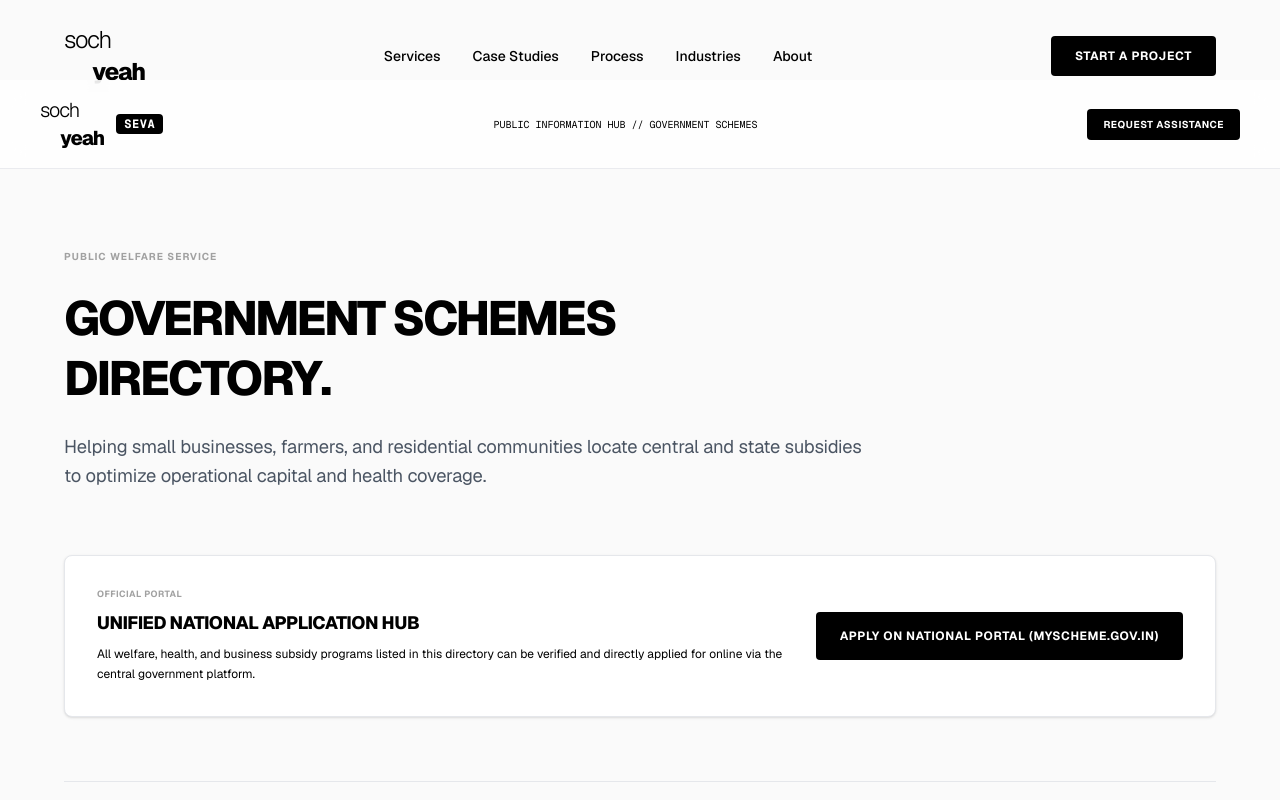
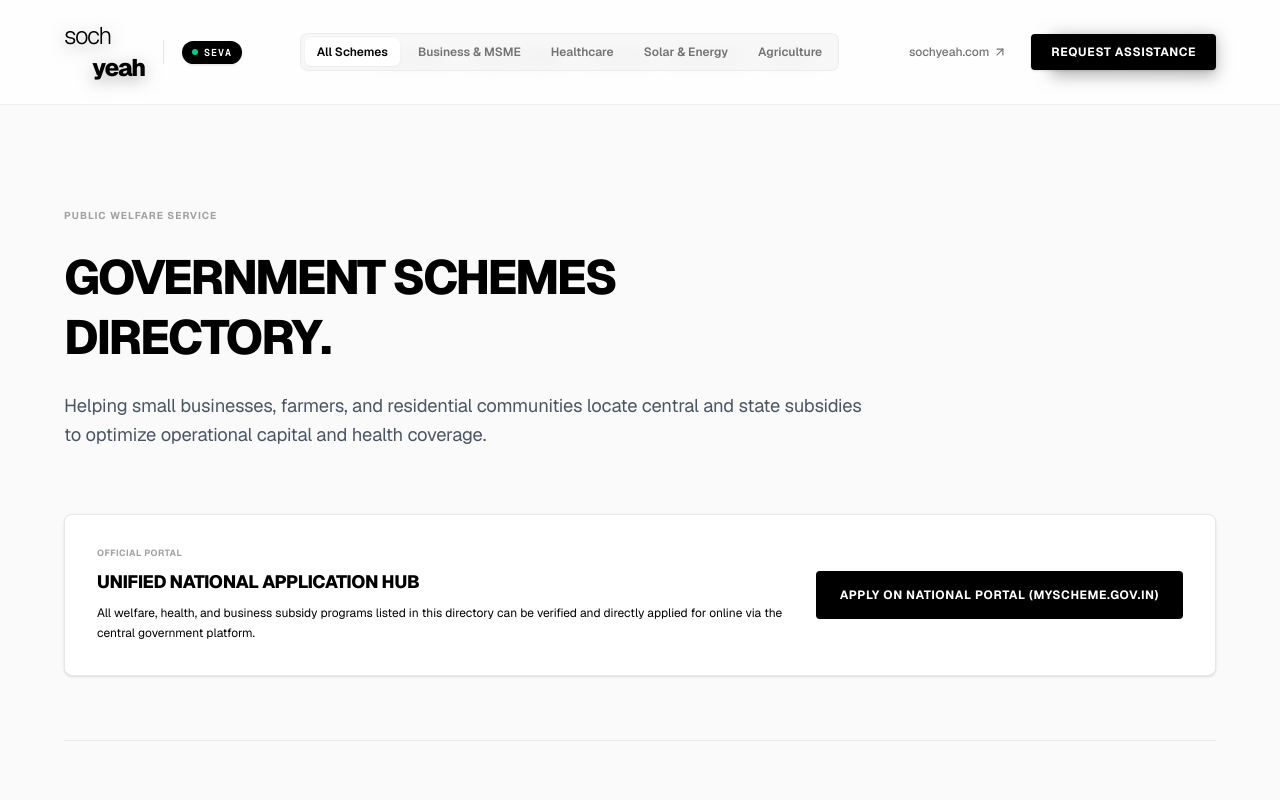
Before and after one commit to En5id3/SY, a Next.js app: page /seva in a window 1280 px wide. Shown: the top 800 px of the page. Built offline with nearby package versions, Linux system fonts and the light colour scheme.

Commit message:
feat: design modern interactive header for SEVA subdomain

```diff
--- a/src/app/seva/page.tsx
+++ b/src/app/seva/page.tsx
@@ -3,6 +3,7 @@
 import React, { useState } from 'react';
 import Link from 'next/link';
 import { ShieldCheck, Coins, HeartPulse, Cpu, Sun, Sprout, Search, ArrowRight, Info, CheckCircle2 } from 'lucide-react';
+import SevaHeader from '@/components/SevaHeader';
 
 interface Scheme {
   id: string;
@@ -144,31 +145,10 @@ export default function SevaPortal() {
 
   return (
     <div className="bg-[#fafafa] min-h-screen text-black antialiased">
-      {/* 1. Custom Seva Header */}
-      <header className="sticky top-0 left-0 right-0 z-50 bg-white/80 backdrop-blur-md border-b border-border-light/80 py-4 px-6">
-        <div className="max-w-[1200px] mx-auto flex justify-between items-center">
-          <a href="https://www.sochyeah.com" className="flex items-center gap-3 select-none outline-none">
-            <div className="flex flex-col leading-[0.8] font-bold">
-              <span className="font-sans font-light text-xl tracking-tighter text-black lowercase">soch</span>
-              <span className="font-sans font-extrabold text-xl tracking-tighter text-black lowercase pl-5">yeah</span>
-            </div>
-            <span className="text-xs font-mono bg-black text-white px-2 py-0.5 rounded font-bold uppercase tracking-wider">SEVA</span>
-          </a>
+      {/* 1. Custom Interactive Seva Header */}
+      <SevaHeader selectedCat={selectedCat} onSelectCat={setSelectedCat} />
 
-          <div className="text-[10px] font-mono text-color-text-muted hidden sm:block uppercase">
-            PUBLIC INFORMATION HUB // GOVERNMENT SCHEMES
-          </div>
-
-          <a
-            href="https://sochyeah.com/contact"
-            className="text-[10px] font-bold uppercase tracking-wider bg-black text-white hover:bg-neutral-800 transition-colors px-4 py-2 rounded"
-          >
-            Request Assistance
-          </a>
-        </div>
-      </header>
-
-      <main className="max-w-[1200px] mx-auto px-6 py-12 md:py-20">
+      <main className="max-w-[1200px] mx-auto px-6 pt-28 md:pt-32 pb-16 md:pb-24">
         {/* 2. Editorial Header */}
         <div className="max-w-[800px] mb-16 flex flex-col gap-6">
           <span className="text-[10px] font-bold tracking-widest uppercase text-neutral-400">PUBLIC WELFARE SERVICE</span>
@@ -203,7 +183,7 @@ export default function SevaPortal() {
 
 
         {/* 4. Schemes Index directory */}
-        <section className="border-t border-border-light pt-16">
+        <section id="schemes-directory" className="border-t border-border-light pt-16 scroll-mt-28">
           <div className="flex flex-col md:flex-row gap-6 justify-between items-start md:items-center mb-10 pb-6 border-b border-border-light">
             {/* Category tabs */}
             <div className="flex flex-wrap gap-2">
--- /dev/null
+++ b/src/components/SevaHeader.tsx
@@ -0,0 +1,169 @@
+'use client';
+
+import React, { useState, useEffect } from 'react';
+import { Menu, X, ArrowUpRight, ShieldCheck } from 'lucide-react';
+
+interface SevaHeaderProps {
+  selectedCat?: 'all' | 'business' | 'health' | 'energy' | 'agriculture';
+  onSelectCat?: (cat: 'all' | 'business' | 'health' | 'energy' | 'agriculture') => void;
+}
+
+export default function SevaHeader({ selectedCat = 'all', onSelectCat }: SevaHeaderProps) {
+  const [isOpen, setIsOpen] = useState(false);
+  const [scrolled, setScrolled] = useState(false);
+
+  useEffect(() => {
+    const handleScroll = () => {
+      if (window.scrollY > 20) {
+        setScrolled(true);
+      } else {
+        setScrolled(false);
+      }
+    };
+    window.addEventListener('scroll', handleScroll);
+    return () => window.removeEventListener('scroll', handleScroll);
+  }, []);
+
+  const navCategories: { label: string; cat: 'all' | 'business' | 'health' | 'energy' | 'agriculture' }[] = [
+    { label: 'All Schemes', cat: 'all' },
+    { label: 'Business & MSME', cat: 'business' },
+    { label: 'Healthcare', cat: 'health' },
+    { label: 'Solar & Energy', cat: 'energy' },
+    { label: 'Agriculture', cat: 'agriculture' },
+  ];
+
+  const handleCategoryClick = (cat: 'all' | 'business' | 'health' | 'energy' | 'agriculture') => {
+    if (onSelectCat) {
+      onSelectCat(cat);
+    }
+    const element = document.getElementById('schemes-directory');
+    if (element) {
+      element.scrollIntoView({ behavior: 'smooth' });
+    }
+    setIsOpen(false);
+  };
+
+  return (
+    <header className={`fixed top-0 left-0 right-0 z-50 transition-all duration-300 border-b ${
+      scrolled
+        ? 'bg-white/90 backdrop-blur-md border-border-light shadow-sm py-3.5'
+        : 'bg-white/70 backdrop-blur-sm border-border-light/60 py-5'
+    }`}>
+      <div className="max-w-[1200px] mx-auto px-6 flex justify-between items-center">
+
+        {/* Left: Typographic Stacked Logo & Subdomain Badge */}
+        <div className="flex items-center gap-3.5">
+          <a
+            href="https://www.sochyeah.com"
+            className="flex flex-col leading-[0.8] select-none outline-none group"
+            title="Return to sochyeah.com homepage"
+          >
+            <span className="font-sans font-light text-2xl tracking-tighter text-black lowercase group-hover:text-neutral-600 transition-colors">
+              soch
+            </span>
+            <span className="font-sans font-extrabold text-2xl tracking-tighter text-black lowercase pl-7 group-hover:text-neutral-600 transition-colors">
+              yeah
+            </span>
+          </a>
+
+          <div className="h-6 w-px bg-neutral-200 hidden sm:block mx-1" />
+
+          <span className="inline-flex items-center gap-1.5 px-2.5 py-1 rounded-full text-[10px] font-mono font-semibold bg-black text-white tracking-widest uppercase shadow-sm">
+            <span className="w-1.5 h-1.5 rounded-full bg-emerald-400 animate-pulse" />
+            SEVA
+          </span>
+        </div>
+
+        {/* Center: Desktop Scheme Category Filters */}
+        <nav className="hidden lg:flex items-center gap-1.5 bg-neutral-100/80 p-1 rounded-lg border border-neutral-200/60">
+          {navCategories.map((item) => {
+            const isActive = selectedCat === item.cat;
+            return (
+              <button
+                key={item.cat}
+                onClick={() => handleCategoryClick(item.cat)}
+                className={`text-xs font-semibold px-3 py-1.5 rounded-md transition-all duration-200 ${
+                  isActive
+                    ? 'bg-white text-black shadow-xs font-bold'
+                    : 'text-neutral-500 hover:text-black hover:bg-white/50'
+                }`}
+              >
+                {item.label}
+              </button>
+            );
+          })}
+        </nav>
+
+        {/* Right: Actions */}
+        <div className="hidden md:flex items-center gap-3">
+          <a
+            href="https://www.sochyeah.com"
+            className="text-xs font-medium text-neutral-500 hover:text-black transition-colors flex items-center gap-1 px-3 py-2"
+          >
+            <span>sochyeah.com</span>
+            <ArrowUpRight size={14} />
+          </a>
+
+          <a
+            href="https://sochyeah.com/contact"
+            className="text-xs font-bold uppercase tracking-wider bg-black text-white hover:bg-neutral-800 transition-colors px-5 py-2.5 rounded shadow-sm"
+          >
+            Request Assistance
+          </a>
+        </div>
+
+        {/* Mobile Menu Icon */}
+        <button
+          className="md:hidden text-black outline-none p-1.5 rounded hover:bg-neutral-100 transition-colors"
+          onClick={() => setIsOpen(!isOpen)}
+          aria-label="Toggle Navigation Menu"
+        >
+          {isOpen ? <X size={22} /> : <Menu size={22} />}
+        </button>
+      </div>
+
+      {/* Mobile Drawer Overlay */}
+      {isOpen && (
+        <div className="fixed inset-0 top-[70px] bg-white z-40 md:hidden flex flex-col px-6 py-6 border-t border-border-light overflow-y-auto">
+          <div className="flex flex-col gap-1 mb-6">
+            <span className="text-[10px] font-mono uppercase tracking-wider text-neutral-400 mb-2">
+              Browse Government Categories
+            </span>
+            {navCategories.map((item) => (
+              <button
+                key={item.cat}
+                onClick={() => handleCategoryClick(item.cat)}
+                className={`text-left text-sm font-semibold py-3 px-3 rounded-md transition-colors flex items-center justify-between ${
+                  selectedCat === item.cat
+                    ? 'bg-neutral-100 text-black font-bold'
+                    : 'text-neutral-600 hover:bg-neutral-50'
+                }`}
+              >
+                <span>{item.label}</span>
+                {selectedCat === item.cat && <span className="w-1.5 h-1.5 rounded-full bg-black" />}
+              </button>
+            ))}
+          </div>
+
+          <div className="border-t border-neutral-100 pt-6 flex flex-col gap-3 mt-auto">
+            <a
+              href="https://sochyeah.com/contact"
+              className="w-full text-center text-xs font-bold uppercase tracking-wider bg-black text-white py-3.5 rounded shadow-sm"
+              onClick={() => setIsOpen(false)}
+            >
+              Request Assistance
+            </a>
+            <a
+              href="https://www.sochyeah.com"
+              className="w-full text-center text-xs font-medium text-neutral-500 hover:text-black py-2.5 flex items-center justify-center gap-1.5"
+              onClick={() => setIsOpen(false)}
+            >
+              <span>Back to sochyeah.com</span>
+              <ArrowUpRight size={14} />
+            </a>
+          </div>
+        </div>
+      )}
+    </header>
+  );
+}
```
